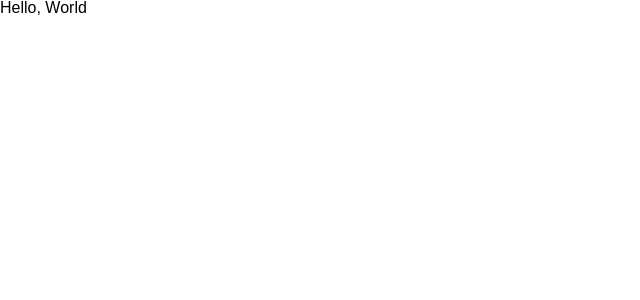
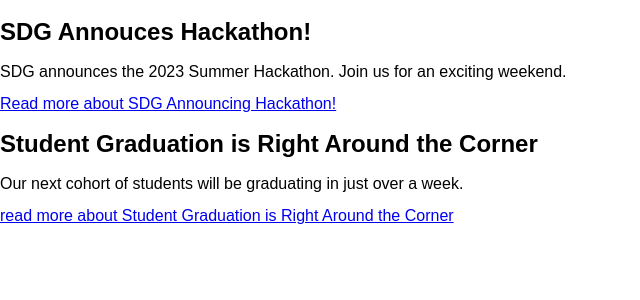
Before and after one commit to 1stNando/ReactIntroArticle, a React (Vite) app: page / in a window 1280 px wide. Shown: the top 300 px of the page, without its empty margins (0-640 px from the left). Built offline with nearby package versions, Linux system fonts and the light colour scheme.

Commit message:
Basic html layout using React/TS in App.tsx file

```diff
--- a/src/App.tsx
+++ b/src/App.tsx
@@ -2,8 +2,32 @@
 
 export function App() {
   return (
-    <main>
-      <div>Hello, World </div>
-    </main>
+    <div className="all-main-content">
+      <main>
+        <article className="intro-article">
+          <h2 className="article-title">SDG Annouces Hackathon!</h2>
+          <p>
+            SDG announces the 2023 Summer Hackathon. Join us for an exciting
+            weekend.
+          </p>
+          <a className="read-more" href="#here">
+            {' '}
+            Read more about SDG Announcing Hackathon!
+          </a>
+        </article>
+
+        <article className="intro-article">
+          <h2 className="article-title">
+            Student Graduation is Right Around the Corner
+          </h2>
+          <p>
+            Our next cohort of students will be graduating in just over a week.
+          </p>
+          <a className="read-more" href="#here">
+            read more about Student Graduation is Right Around the Corner
+          </a>
+        </article>
+      </main>
+    </div>
   )
 }
```
